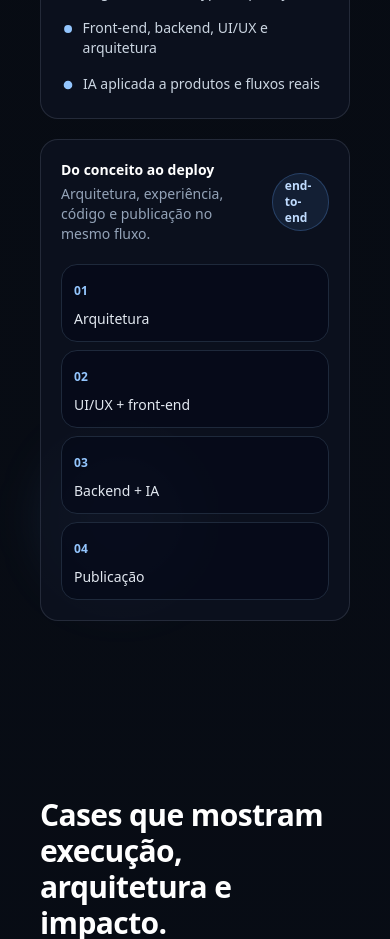
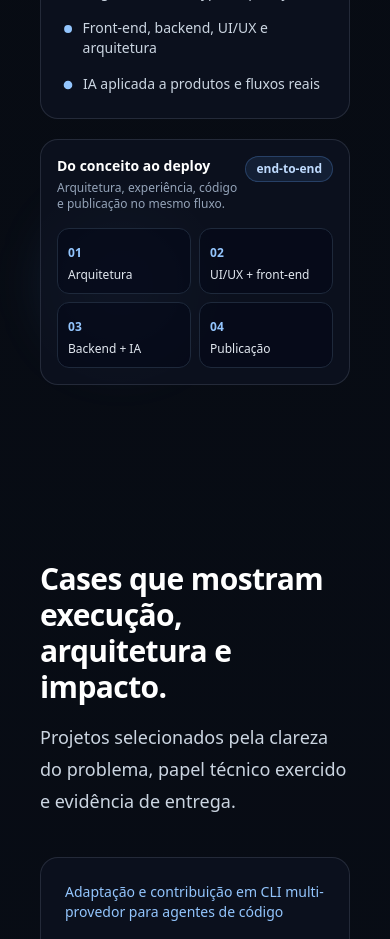
Before and after one commit to mat-dgruber/monPortfolio, a Next.js app: page / in a window 390 px wide. Shown: the part 1080-2019 px from the top of the page. Built offline with nearby package versions, Linux system fonts and the light colour scheme.

Commit message:
fix: improve responsive layout in HeroSection and correct the WhatsApp phone number constant

```diff
--- a/src/components/HeroSection.tsx
+++ b/src/components/HeroSection.tsx
@@ -180,24 +180,24 @@ export default function HeroSection() {
             variants={heroItem}
             whileHover={{ y: -4 }}
             transition={{ type: "spring", stiffness: 220, damping: 24 }}
-            className="premium-card p-5"
+            className="premium-card p-4 sm:p-5"
             aria-label="Fluxo de entrega"
           >
-            <div className="flex items-center justify-between gap-4">
+            <div className="flex items-start justify-between gap-2 sm:items-center sm:gap-4">
               <div>
                 <p className="text-sm font-semibold text-white">
                   Do conceito ao deploy
                 </p>
-                <p className="mt-1 text-sm text-slate-400">
+                <p className="mt-1 text-xs sm:text-sm text-slate-400">
                   Arquitetura, experiência, código e publicação no mesmo fluxo.
                 </p>
               </div>
-              <span className="rounded-full border border-blue-400/25 bg-blue-400/10 px-3 py-1 text-xs font-semibold text-blue-200">
+              <span className="shrink-0 rounded-full border border-blue-400/25 bg-blue-400/10 px-2.5 py-1 text-xs font-semibold text-blue-200">
                 end-to-end
               </span>
             </div>
 
-            <div className="mt-5 grid gap-2 sm:grid-cols-4 lg:grid-cols-2 xl:grid-cols-4">
+            <div className="mt-4 grid grid-cols-2 gap-2 sm:grid-cols-4 lg:grid-cols-2 xl:grid-cols-4">
               {DELIVERY_STEPS.map((step, index) => (
                 <motion.div
                   key={step}
@@ -208,12 +208,12 @@ export default function HeroSection() {
                     y: -2,
                     borderColor: "rgba(96, 165, 250, 0.38)",
                   }}
-                  className="rounded-2xl border border-slate-800 bg-slate-950/55 p-3"
+                  className="rounded-xl sm:rounded-2xl border border-slate-800 bg-slate-950/55 p-2.5 sm:p-3"
                 >
                   <span className="text-xs font-semibold text-blue-300">
                     0{index + 1}
                   </span>
-                  <p className="mt-2 text-sm leading-5 text-slate-200">
+                  <p className="mt-1 sm:mt-2 text-xs sm:text-sm leading-4 sm:leading-5 text-slate-200">
                     {step}
                   </p>
                 </motion.div>
--- a/src/lib/constants.ts
+++ b/src/lib/constants.ts
@@ -1,4 +1,4 @@
-const WHATSAPP_NUMBER = "55159810081030";
+const WHATSAPP_NUMBER = "5515981081030";
 const DEFAULT_MESSAGE =
   "Olá! Vim pelo seu site e tenho interesse em desenvolver um sistema.";
 
```
